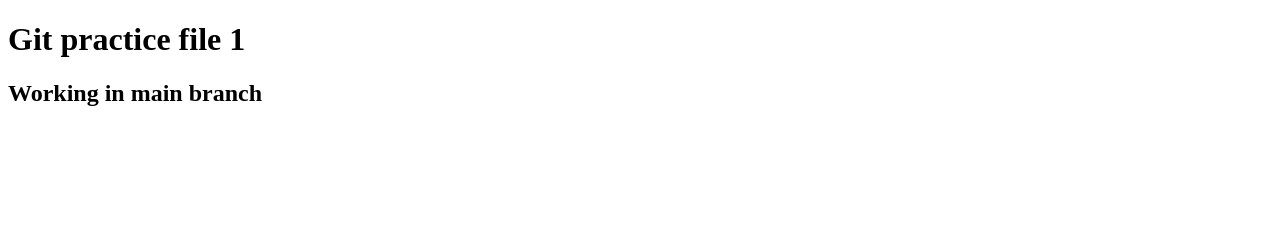
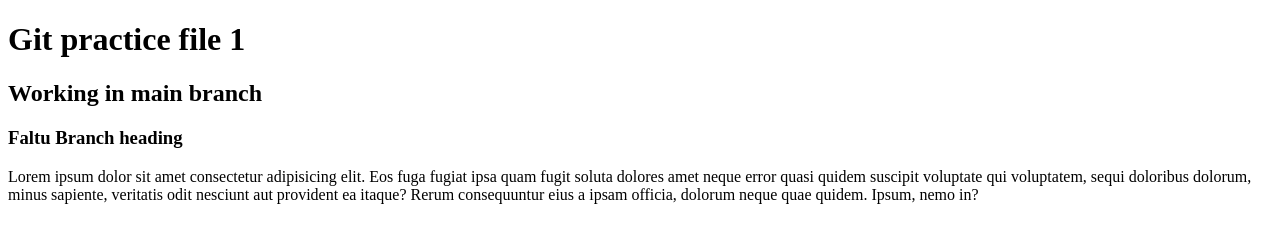
Before and after one commit to SEC-MASUM/git_practice_01, a plain HTML site: page index.html in a window 1280 px wide. Drawn offline with Linux system fonts and the light colour scheme.

Commit message:
In faltu branch added h3 anf p tag

```diff
--- a/index.html
+++ b/index.html
@@ -9,5 +9,13 @@
   <body>
     <h1>Git practice file 1</h1>
     <h2>Working in main branch</h2>
+    <h3>Faltu Branch heading</h3>
+    <p>
+      Lorem ipsum dolor sit amet consectetur adipisicing elit. Eos fuga fugiat
+      ipsa quam fugit soluta dolores amet neque error quasi quidem suscipit
+      voluptate qui voluptatem, sequi doloribus dolorum, minus sapiente,
+      veritatis odit nesciunt aut provident ea itaque? Rerum consequuntur eius a
+      ipsam officia, dolorum neque quae quidem. Ipsum, nemo in?
+    </p>
   </body>
 </html>
```
